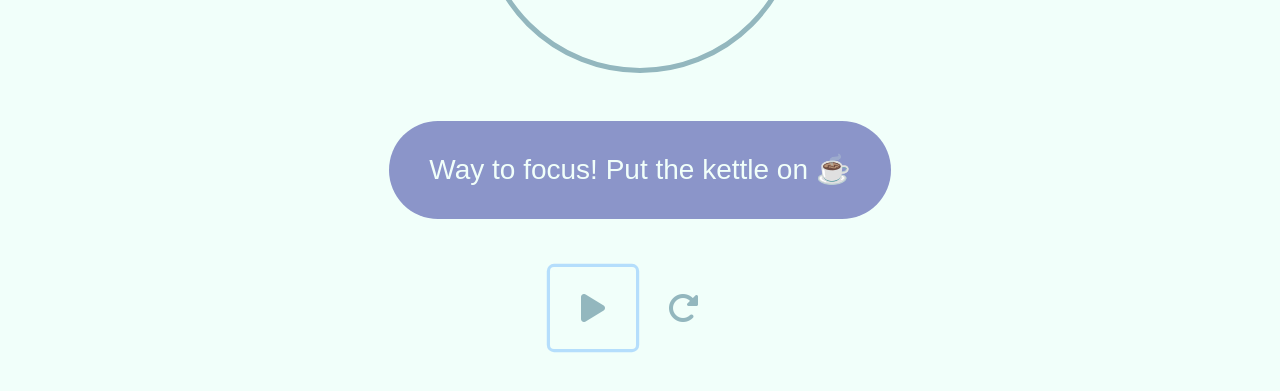
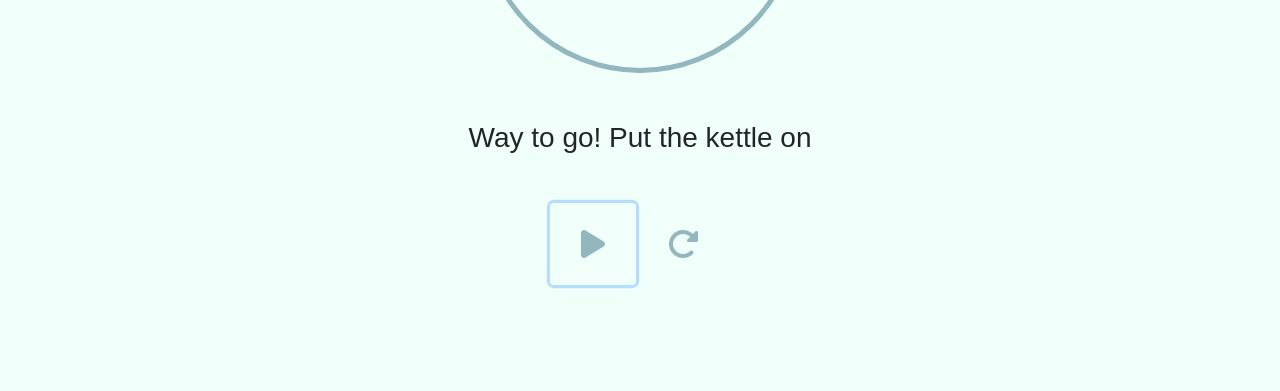
Before and after one commit to jessicarfactory/Productivitea, a plain HTML site: page index.html in a window 1280 px wide. Both pictures are taken after a click on the button 593 px from the left and 709 px from the top of the page. Shown: the part 547-938 px from the top of the page. After the commit the page ends 880 px from the top, so only its background shows below. Drawn offline with nearby package versions, Linux system fonts and the light colour scheme.

Commit message:
Used getElementById properly
Cleaner js
Added reset function in main.js
Replaced "show-message" with 'hide-message' that's toggled on and off

```diff
--- a/index.html
+++ b/index.html
@@ -51,7 +51,7 @@
             </div>
 
             <div>
-                <h3 id="done" class="text-center my-5"></h3>
+                <h3 id="done" class="text-center my-5 hide-message">Way to go! Put the kettle on</h3>
             </div>
 
             <!-- Start and reset timer buttons -->
--- a/main.js
+++ b/main.js
@@ -35,8 +35,7 @@ function start() {
                 clearInterval(minutes_interval);
                 clearInterval(seconds_interval);
 
-                document.getElementById("done").innerHTML = "Way to focus! Put the kettle on ☕️";
-                document.getElementById("done").classList.add("show-message");
+                document.getElementById("done").classList.toggle('hide-message');
                 bell.play();
 
             }
@@ -47,3 +46,10 @@ function start() {
         }
     }
 }
+
+function reset(){
+    minutes = 25;
+    seconds = 0;
+    template();
+    document.getElementById('done').classList.add('hide-message');
+} // Connect this to the reset button on the front-end
--- a/style.css
+++ b/style.css
@@ -52,19 +52,22 @@ body{
     align-items: center;
 }
 
-.show-message{
-    display: block;
+.done {
+    display: black;
     padding: 2rem 2.5rem;
     margin: auto;
     color: #F1FFFA;
-    background: #8B95C9;
+    background: #8b8b8b;
     border-radius: 10rem;
-    transition: 0.5s ease;
+    transition: 00.5s ease;
     justify-content: center;
     width: fit-content;
-    height: fit-content;
+    height:  fit-content;
     align-items: center;
+}
 
+.hide-message {
+    display: none;
 }
 
 .minutes, .seconds, .colon{
```
